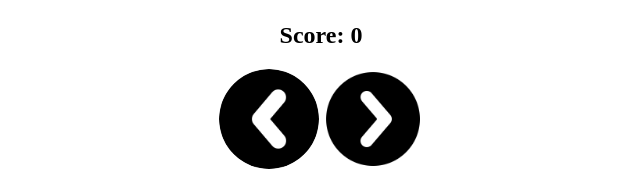
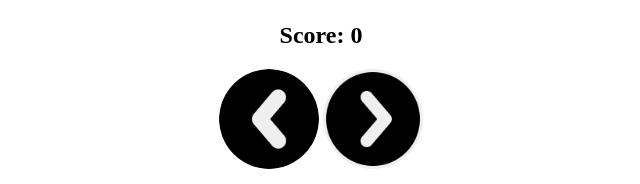
Before and after one commit to Buzzy35/Pong, a plain HTML site: page index.html in a window 1280 px wide. Shown: the part 692-876 px from the top of the page, without its empty margins (319-959 px from the left). Drawn offline with Linux system fonts and the light colour scheme.

Commit message:
fix affichage button

```diff
--- a/css/style.css
+++ b/css/style.css
@@ -3,12 +3,6 @@ body {
 }
 
 h1 {
-}
-
-img{
-    height: 100px;
-    width: 100px;
-    border-radius: 50%;
 }
 
 canvas {
@@ -17,10 +11,28 @@ canvas {
     border-radius: 15px;
 }
 
-#start{
+#start {
     text-align: center;
     height: 100px;
     width: 200px;
     font-size: 20px;
     border-radius: 20px;
 }
+
+.direction {
+    height: 100px;
+    width: 100px;
+    border-radius: 50%;
+    border: none;
+    background-size: cover;
+    background-position: center;
+    text-indent: -9999px;
+}
+
+#gauche {
+    background-image: url("../img/gauche.png");
+}
+
+#droite {
+    background-image: url("../img/droite.png");
+}
--- a/index.html
+++ b/index.html
@@ -11,8 +11,8 @@
     <canvas id="canvas" width="400  " height="600"></canvas>
     <h2>Score: <span id="score">0</span></h2>
     <span>
-        <img id="gauche" src="img/gauche.png">
-        <img id="droite" src="img/droite.png">
+        <button class="direction" id="gauche">Gauche</button>
+        <button class="direction" id="droite">Droite</button>
     </span>
     <br>
     <br>
```
